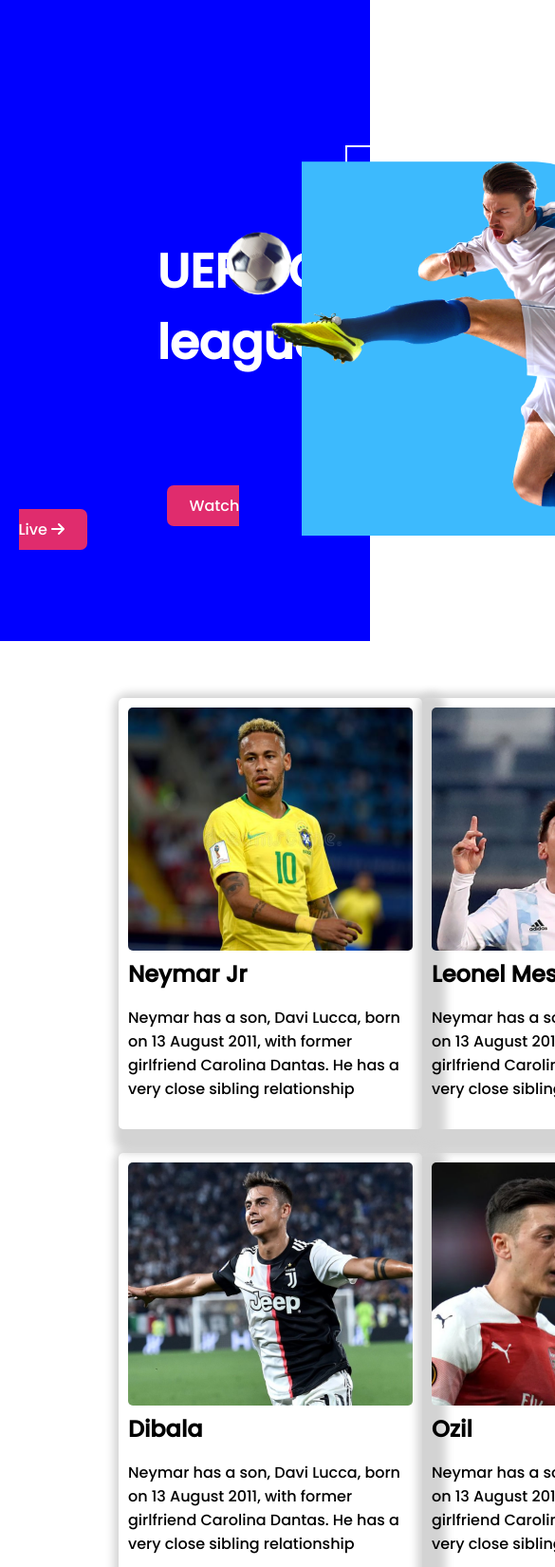
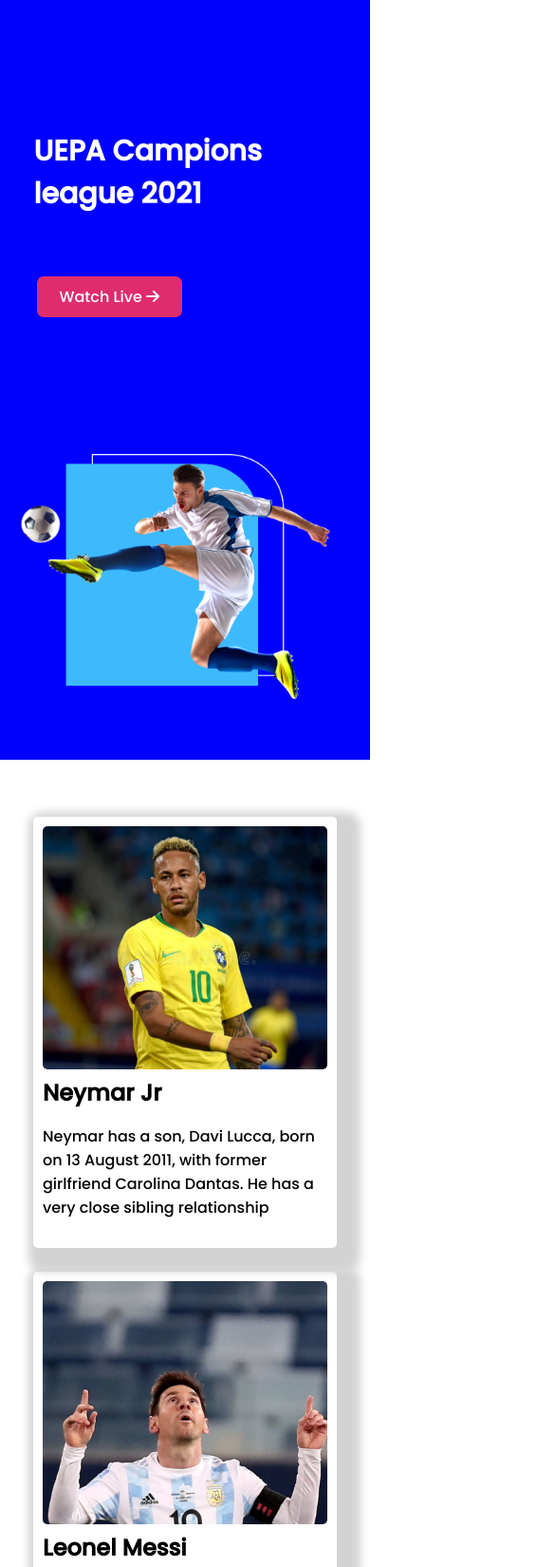
Before and after one commit to Minhajul1/My-second-assignment, a plain HTML site: page index.html in a window 390 px wide. Shown: the top 1650 px of the page at 95% size, 585 px wide, since content can reach past the window. Drawn offline with Linux system fonts and the light colour scheme.

Commit message:
responsive design

```diff
--- a/index.html
+++ b/index.html
@@ -88,9 +88,7 @@
        </div>
    </section>
    <footer>
-      <div class="logo">
-           <img src="images/Logo.png" alt="">
-      </div>
+      <img src="images/Logo.png" alt="">
       <div class="icon">
           <i class="fab fa-facebook"></i><i class="fab fa-instagram"></i><i class="fab fa-twitter"></i><i class="fab fa-whatsapp"></i>
       </div>
--- a/style.css
+++ b/style.css
@@ -4,6 +4,8 @@ body{
 }
 .header{
     display: flex;
+    background-color: blue;
+    height: 675px;
 }
 .header h1{
     font-size: 50px;
@@ -32,10 +34,6 @@ body{
     margin-bottom: 168px;
     margin-top: 464px;
     border-radius: 7px;
-}
-.header{
-    background-color: blue;
-    height: 675px;
 }
 .photo-album{
     margin-left: 125px;
@@ -71,12 +69,9 @@ footer img{
     margin-top: 150px;
     margin-left: 510px;
 }
-.icon-item{
+.icon{
     display: flex;
     justify-content: center;
-}
-.icon{
-    text-align: center;
 }
 .fab{
     font-size: 32px;
@@ -85,3 +80,42 @@ footer img{
 .author{
     text-align: center;
 }
+
+
+@media only screen and (max-width:688px){
+    .header{
+        width: 100%;
+        flex-direction: column;
+        height: 800px;
+    }
+    .header h1{
+        font-size: 30px;
+        width: 278px;
+        height: 138px;
+        padding-top: 112px;
+        padding-left: 16px;
+    }
+    .content .banner{
+        position: absolute;
+        width: 329px;
+        height: 260px;
+    }
+    .link-button{
+        margin-left: 19px;
+    }
+    .photo-album{
+        margin-left: 35px;
+    }
+    .photo-frame{
+        grid-template-columns: repeat(1, 1fr);
+    }
+    footer img{
+       margin-left: 105px;
+       width: 140px;
+       height: 60px;
+    }
+    .fab{
+        font-size: 32px;
+        margin: 0px;
+    }
+}
```
